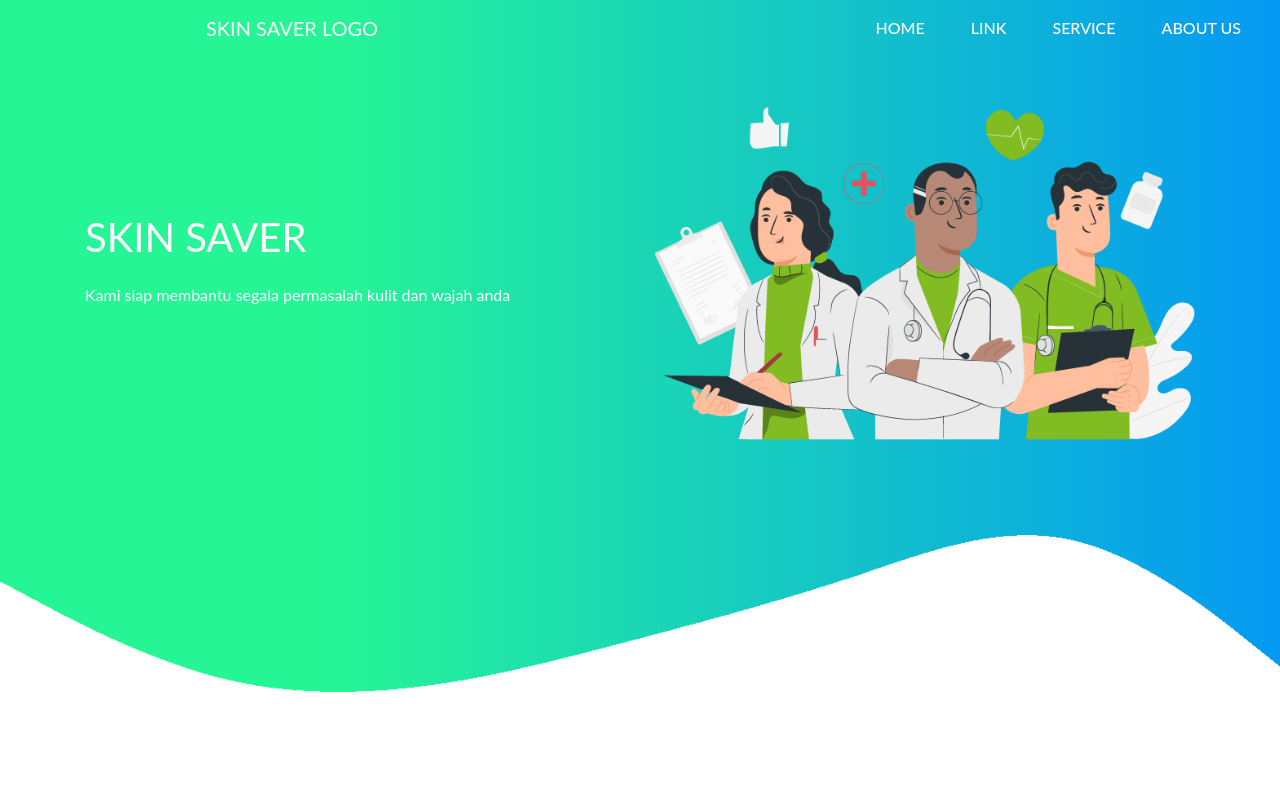
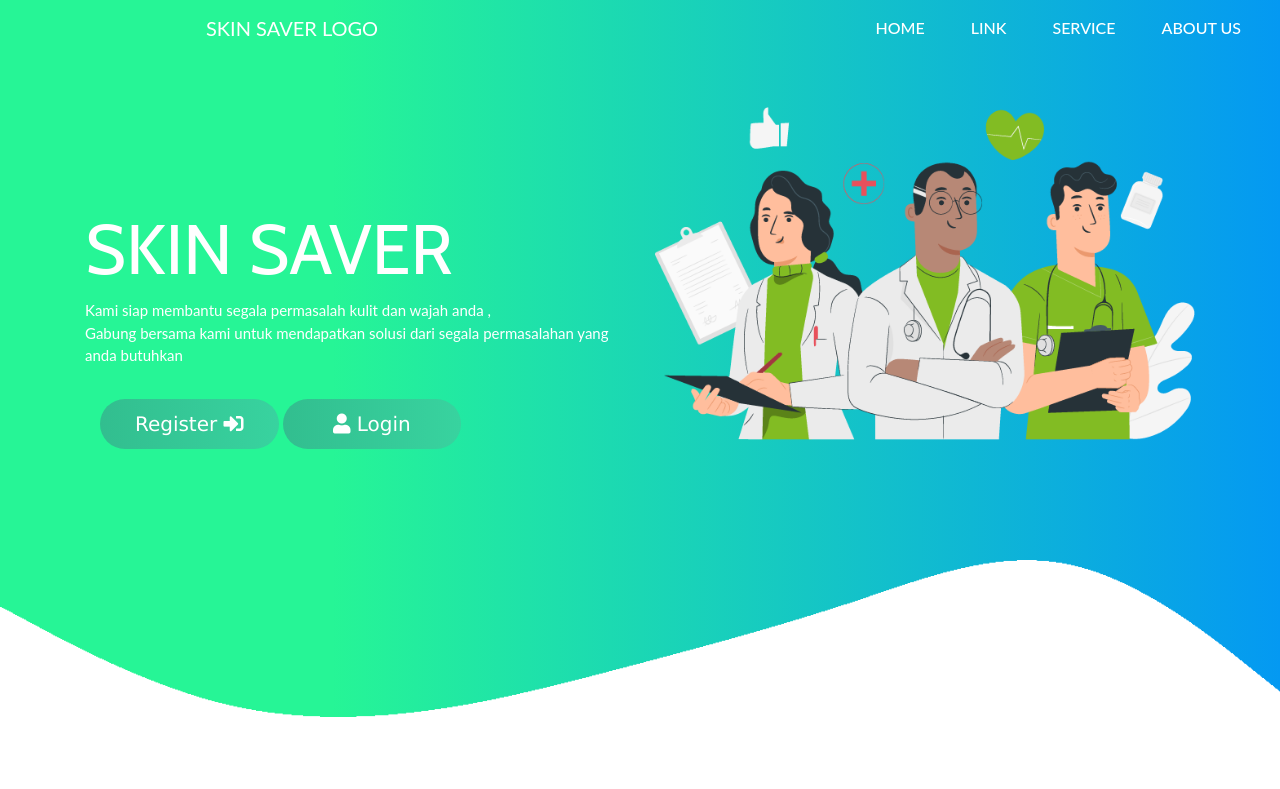
Before and after one commit to aryadipramarta/TugasBesar-Webpro, a CodeIgniter app: page /TugasBesar-Webpro/index.php/home/index in a window 1280 px wide. Shown: the top 789 px of the page. Run offline with CodeIgniter, Linux system fonts and the light colour scheme; some libraries are stand-ins or nearby versions.

Commit message:
updatehome2

```diff
--- a/application/views/homepage_view.php
+++ b/application/views/homepage_view.php
@@ -15,6 +15,8 @@
   <link rel="stylesheet" href="https://cdnjs.cloudflare.com/ajax/libs/font-awesome/5.13.0/css/all.min.css" integrity="sha256-h20CPZ0QyXlBuAw7A+KluUYx/3pK+c7lYEpqLTlxjYQ=" crossorigin="anonymous" />
   <!-- Custom styles for this template -->
   <link href="<?= base_url('assets/css/style.css') ?> " rel="stylesheet">
+  <link href="https://fonts.googleapis.com/css?family=Cabin&display=swap" rel="stylesheet">
+  <link href="https://fonts.googleapis.com/css?family=Josefin+Sans&display=swap" rel="stylesheet">
 
 </head>
 
@@ -51,8 +53,12 @@
     <div class="container">
       <div class="row">
         <div class="col-md-6">
-          <p class="promo-web">SKIN SAVER</p>
-          <p>Kami siap membantu segala permasalah kulit dan wajah anda</p>
+        <h1 class="promo-web">SKIN SAVER</h1>
+          <p class="isipromo">Kami siap membantu segala permasalah kulit dan wajah anda , <br> Gabung bersama kami untuk mendapatkan solusi dari segala permasalahan yang anda butuhkan</p>
+            <div class="col-md">
+              <button type="button" class="btn-banner">Register <i class="fas fa-sign-in-alt"></i></button>
+              <button type="button" class="btn-banner"><i class="fas fa-user"></i> Login</button>
+            </div>
         </div>
         <div class="col-md-6 text-center">
           <img src="<?= base_url('assets/image/3568982.png')?>" alt="" class="img-fluid">
--- a/assets/css/style.css
+++ b/assets/css/style.css
@@ -53,14 +53,33 @@ body {
   padding-top: 4%;
 }
 .promo-web{
-  font-size: 40px;
-  font-weight: 400;
+  font-size: 70px;
   margin-top: 100px;
+  font-family: 'Cabin', sans-serif;
+}
+.isipromo{
+  font-size: 15px;
 }
 
 .bottom-img{
   width: 100%;
 }
+
+.btn-banner{
+  width: 35%;
+  height: 50px;
+  border-radius: 25px;
+  margin: 1rem 0;
+  font-size: 20px;
+  outline: none;
+  border: none;
+  background-image: linear-gradient(to right, #32be8f,#38d39f,#32be8f);
+  cursor: pointer;
+  color: #fff;
+  font-family: 'Lucida Sans', 'Lucida Sans Regular', 'Lucida Grande', 'Lucida Sans Unicode', Geneva, Verdana, sans-serif;
+  background-size: 200%;
+}
+
 .body_auth{
   background-color:#26f596;
 }
```
